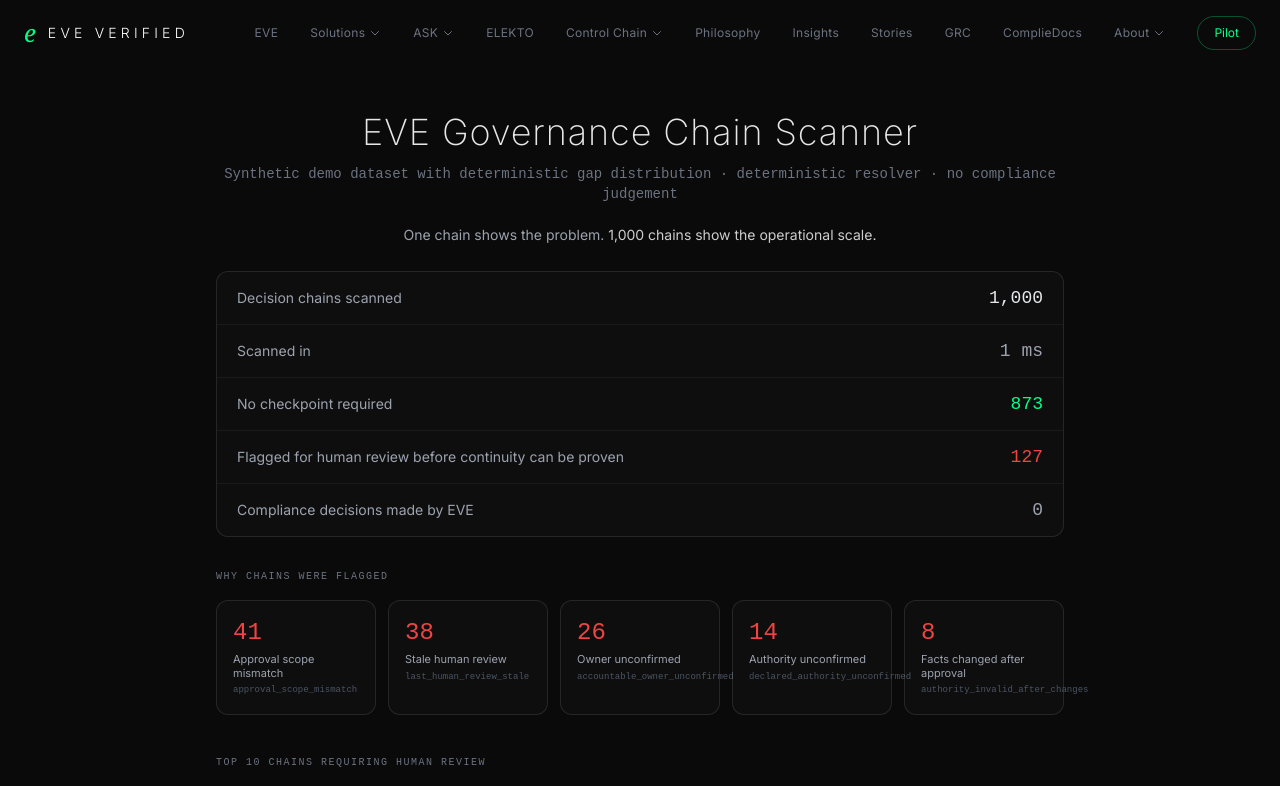
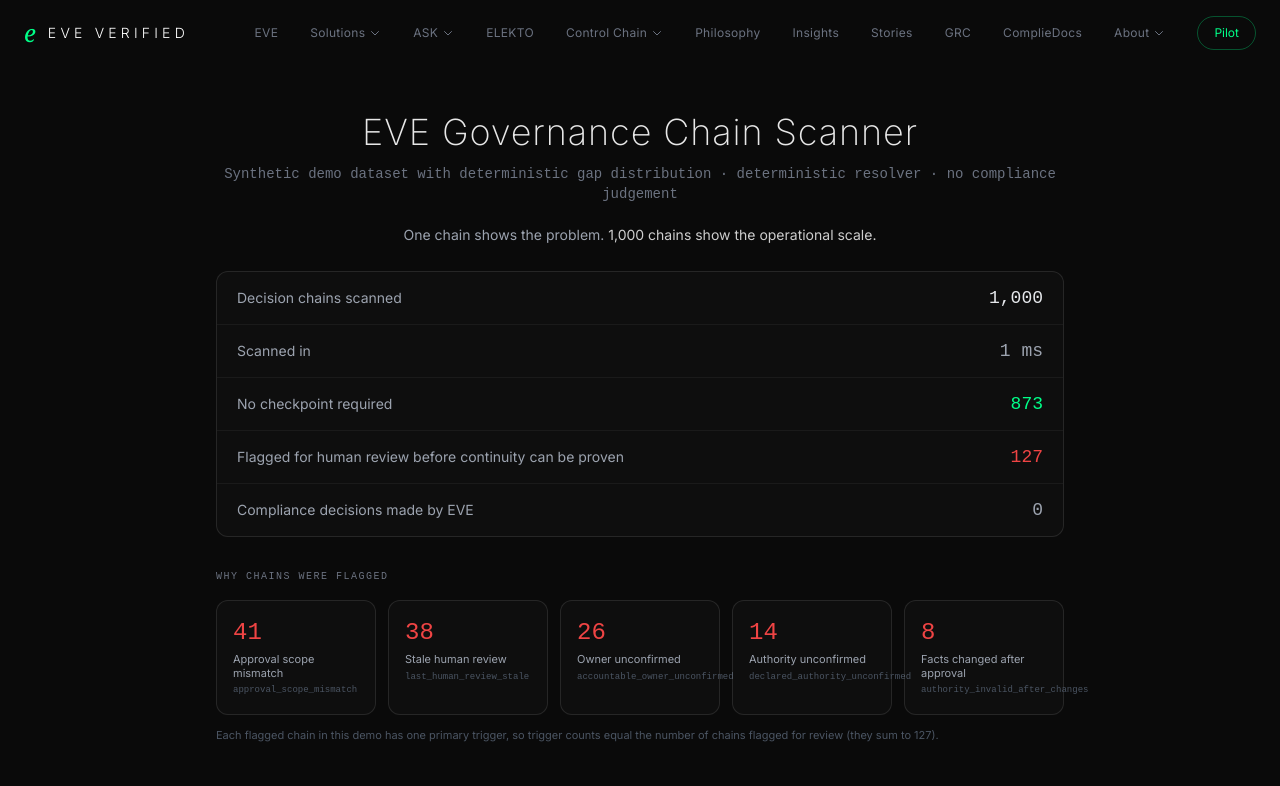
Before and after one commit to elekto-energy/eveverified, a Next.js app: page /iso42001/chain-scanner in a window 1280 px wide. Shown: the top 786 px of the page. Built offline with nearby package versions, Linux system fonts and the light colour scheme.

Commit message:
docs(chain-scanner): clarify one-trigger-per-chain sum
Added note under trigger cards: each flagged chain has one primary trigger,
so counts equal the number of chains flagged (sum to 127). Prevents confusion
about why the distribution sums so cleanly.

```diff
--- a/app/iso42001/chain-scanner/ChainScannerClient.tsx
+++ b/app/iso42001/chain-scanner/ChainScannerClient.tsx
@@ -254,6 +254,10 @@
             </div>
           ))}
         </div>
+        <p className="text-[11px] text-gray-600 mt-3 leading-relaxed">
+          Each flagged chain in this demo has one primary trigger, so trigger counts equal the
+          number of chains flagged for review (they sum to {N_GAP}).
+        </p>
       </section>
 
       {/* Top 10 requiring review */}
```
